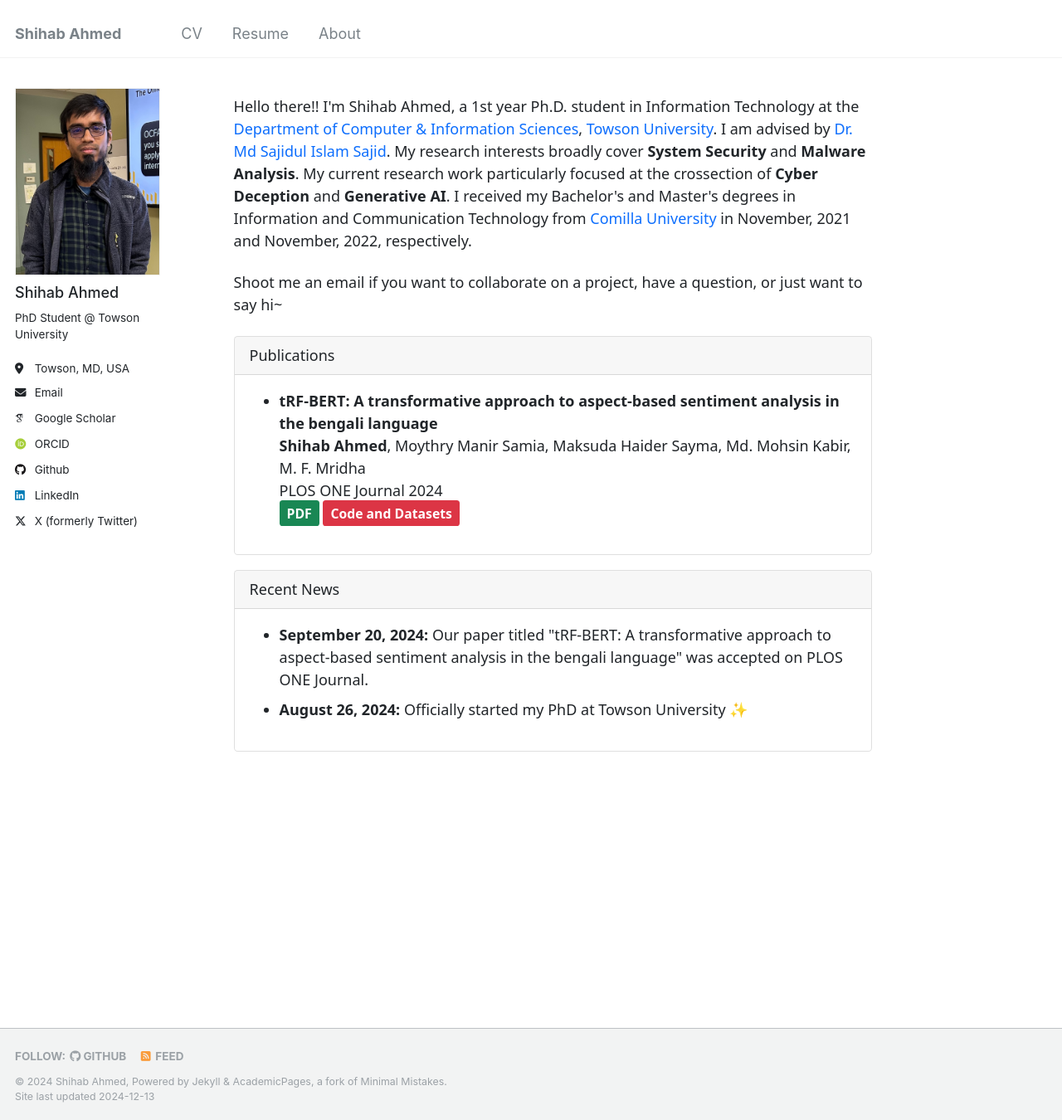
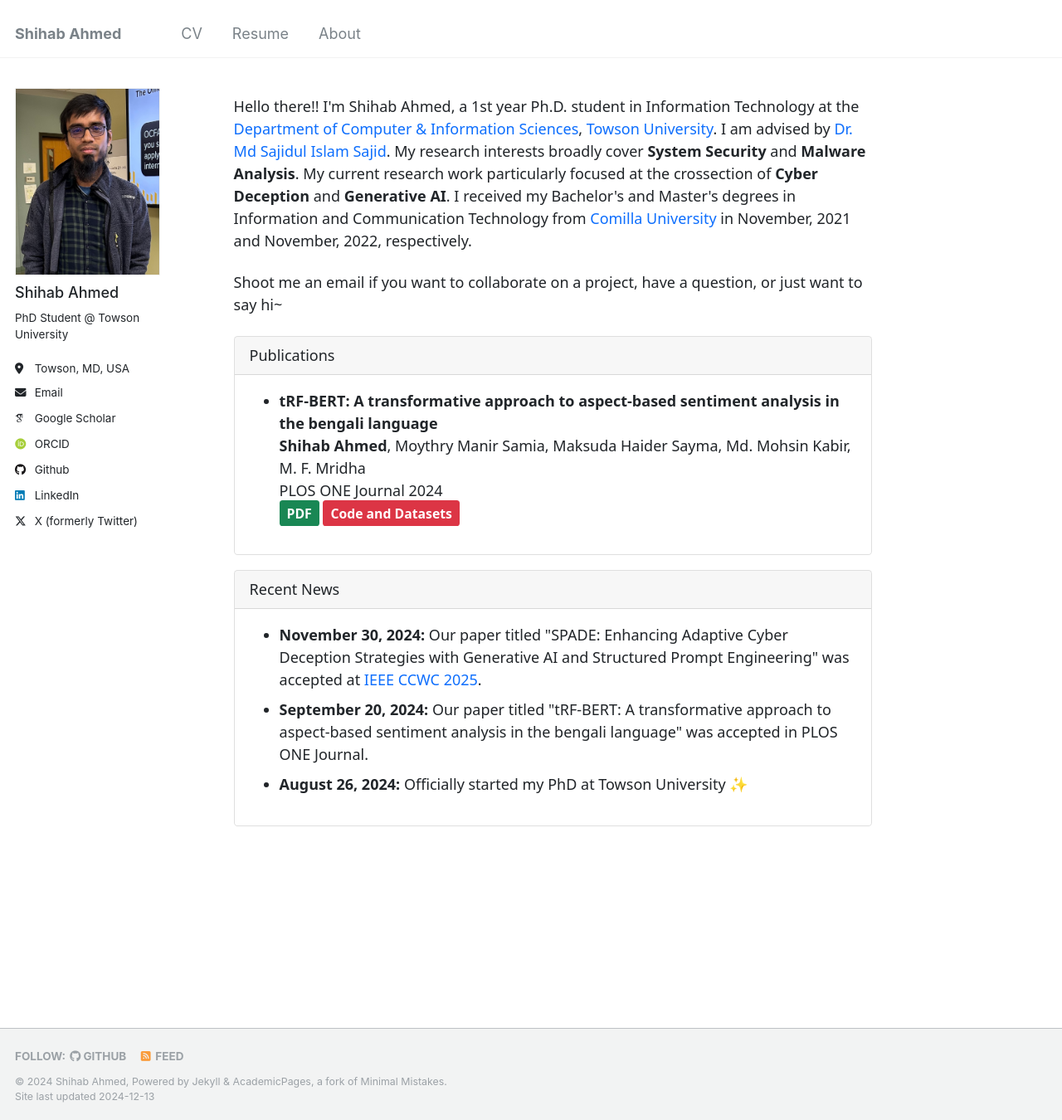
Before and after one commit to sahmed09/sahmed09.github.io, a Jekyll site: the page built from _pages/about.md, in a window 1280 px wide and 1350 px high. Shown: the whole window at 83% size. Built offline with Jekyll 4.4.1, drawn with Linux system fonts in a browser that asks for light colours; some web fonts are replaced.

Commit message:
Update about.md

```diff
--- a/_pages/about.md
+++ b/_pages/about.md
@@ -44,7 +44,10 @@ redirect_from:
   <div class="card-body">
     <ul>
       <li>
-        <span><strong>September 20, 2024: </strong></span> Our paper titled "tRF-BERT: A transformative approach to aspect-based sentiment analysis in the bengali language" was accepted on PLOS ONE Journal.
+        <span><strong>November 30, 2024: </strong></span> Our paper titled "SPADE: Enhancing Adaptive Cyber Deception Strategies with Generative AI and Structured Prompt Engineering" was accepted at <a href="https://ieee-ccwc.org/" style="text-decoration:none">IEEE CCWC 2025</a>.
+      </li>
+      <li>
+        <span><strong>September 20, 2024: </strong></span> Our paper titled "tRF-BERT: A transformative approach to aspect-based sentiment analysis in the bengali language" was accepted in PLOS ONE Journal.
       </li>
       <li>
         <span><strong>August 26, 2024: </strong></span> Officially started my PhD at Towson University ✨
```
